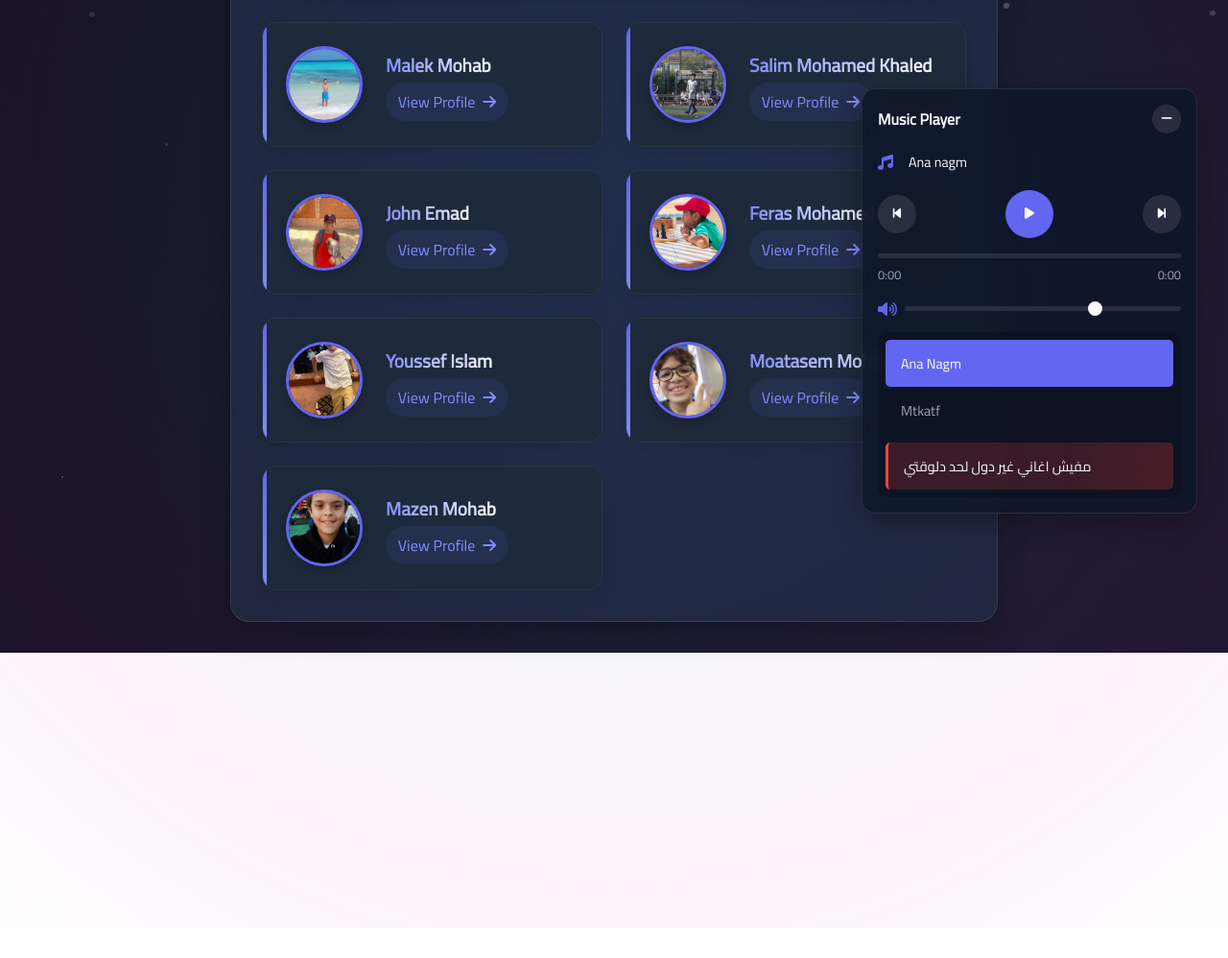
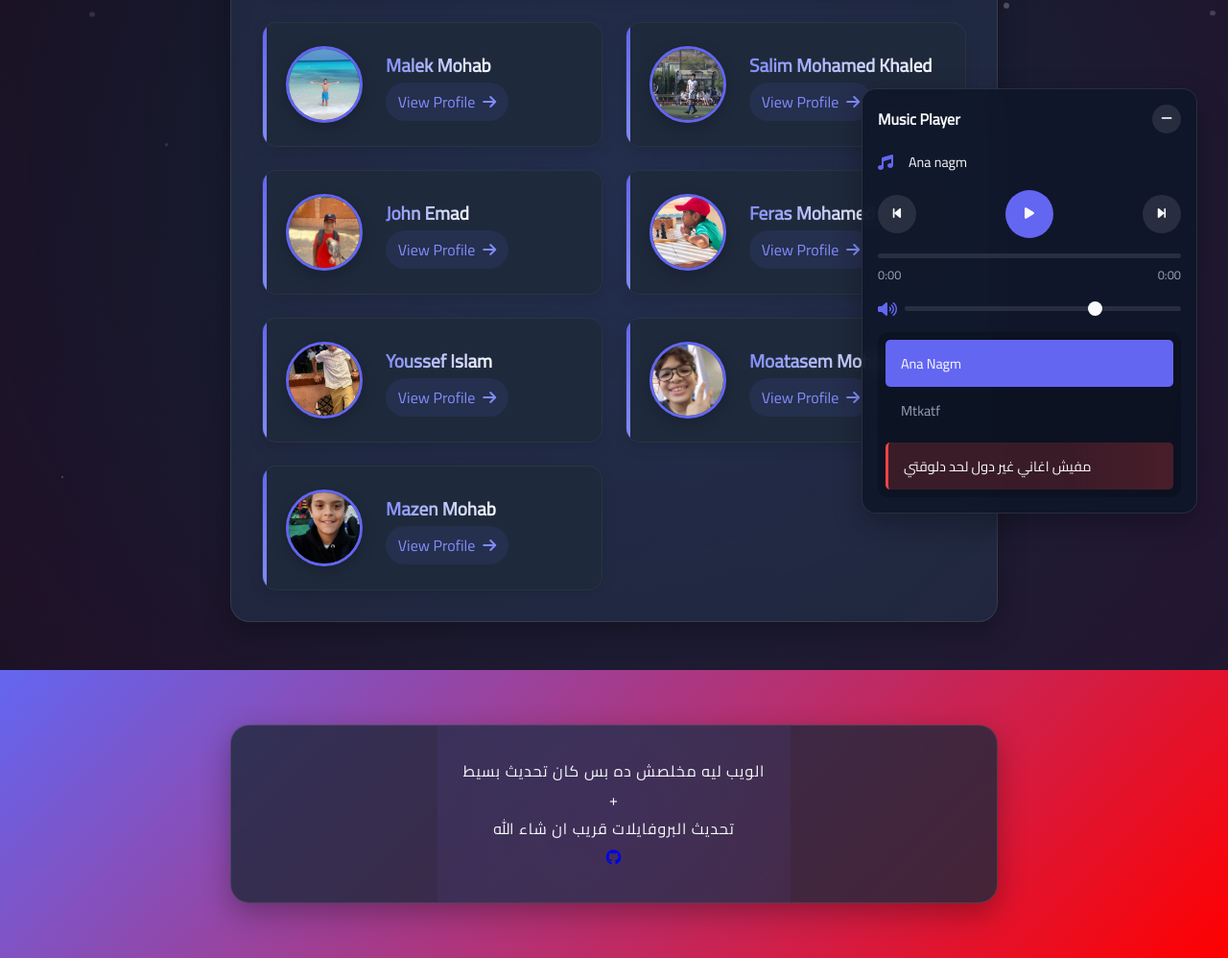
Before and after one commit to Lucalilo10/6D_2025, a plain HTML site: page index.html in a window 1280 px wide. Shown: the part 233-1231 px from the top of the page at 96% size. Before the commit the page ends 913 px from the top, so only its background shows below. Drawn offline with Linux system fonts and the light colour scheme.

Commit message:
Update index.html

```diff
--- a/index.html
+++ b/index.html
@@ -625,6 +625,27 @@
                 transform: translateX(100%);
             }
         }
+
+        footer {
+            margin-top: 50px;
+            background: linear-gradient(135deg, var(--primary), #ff0000);
+            color: var(--lighter);
+            padding: 25px 0;
+            font-size: 1em;
+            letter-spacing: 1px;
+            text-align: center;
+            position: relative;
+        }
+
+        footer::before {
+            content: '';
+            position: absolute;
+            top: 0;
+            left: 0;
+            width: 100%;
+            height: 3px;
+            background: linear-gradient(80deg, transparent, var(--accent), transparent);
+        }
     </style>
 </head>
 
@@ -632,11 +653,11 @@
     <div class="particles" id="particles"></div>
 
     <div class="container">
-        <h1 class="floating">Class Connect</h1>
+        <h1 class="floating">6D 2025</h1>
 
         <div class="search-container">
             <i class="fas fa-search search-icon"></i>
-            <input type="text" id="searchInput" class="search-bar" onkeyup="searchProfiles()" placeholder="Search for classmates...">
+            <input type="text" id="searchInput" class="search-bar" onkeyup="searchProfiles()" placeholder="Btdour 3la Min ??">
         </div>
 
         <div class="profiles-grid">
@@ -654,7 +675,7 @@
                 <img src="Salim Mohamed Khaled.jpg" alt="Salim Mohamed Khaled" class="profile-img">
                 <div class="profile-info">
                     <span class="profile-name">Salim Mohamed Khaled</span>
-                    <a href="Salim Mohamed Khaled.html" class="profile-link">
+                    <a href="Salim Mohamed Khaled.Html" class="profile-link">
                         View Profile <i class="fas fa-arrow-right"></i>
                     </a>
                 </div>
@@ -711,6 +732,18 @@
             </div>
         </div>
     </div>
+    <footer>
+        <div class="container">
+            <p>الويب ليه مخلصش ده بس كان تحديث بسيط </p>
+            <p>+</p>
+
+            <p> تحديث البروفايلات قريب ان شاء الله</p>
+
+            <div class="social-links">
+                <a href="https://github.com/Lucalilo10"><i class="fab fa-github"></i></a>
+
+            </div>
+    </footer>
 
     <!-- Music Player -->
     <div id="musicPlayer">
```
